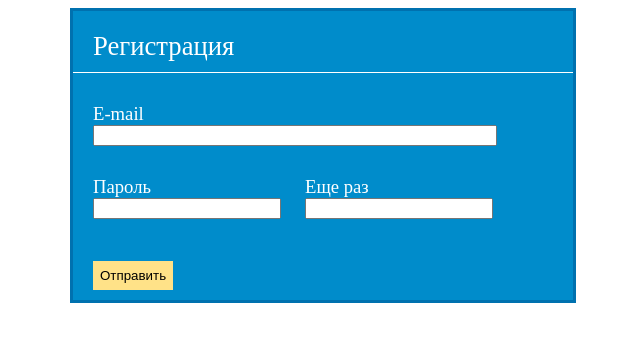
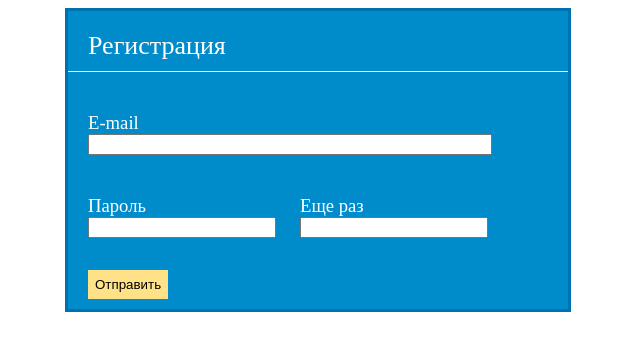
Before and after one commit to IvoryD/Test-Inst, a plain HTML site: page #2Registration Form/index.html in a window 1280 px wide. Shown: the whole page, without its empty margins (322-962 px from the left). Drawn offline with Linux system fonts and the light colour scheme.

Commit message:
lesson_2

```diff
--- a/#1Menu/main.css
+++ b/#1Menu/main.css
@@ -1,16 +1,72 @@
+/* http://meyerweb.com/eric/tools/css/reset/
+   v2.0 | 20110126
+   License: none (public domain)
+*/
+
+html, body, div, span, applet, object, iframe,
+h1, h2, h3, h4, h5, h6, p, blockquote, pre,
+a, abbr, acronym, address, big, cite, code,
+del, dfn, em, img, ins, kbd, q, s, samp,
+small, strike, strong, sub, sup, tt, var,
+b, u, i, center,
+dl, dt, dd, ol, ul, li,
+fieldset, form, label, legend,
+table, caption, tbody, tfoot, thead, tr, th, td,
+article, aside, canvas, details, embed,
+figure, figcaption, footer, header, hgroup,
+menu, nav, output, ruby, section, summary,
+time, mark, audio, video {
+	margin: 0;
+	padding: 0;
+	border: 0;
+	font-size: 100%;
+	font: inherit;
+	vertical-align: baseline;
+}
+/* HTML5 display-role reset for older browsers */
+article, aside, details, figcaption, figure,
+footer, header, hgroup, menu, nav, section {
+	display: block;
+}
+body {
+	line-height: 1;
+}
+ol, ul {
+	list-style: none;
+}
+blockquote, q {
+	quotes: none;
+}
+blockquote:before, blockquote:after,
+q:before, q:after {
+	content: '';
+	content: none;
+}
+table {
+	border-collapse: collapse;
+	border-spacing: 0;
+}
+/*=============================================*/
+
+
 .menu{
     width: 200px;
     background-color: rgb(248, 230, 158);
     border-radius: 10px;
-    border: 1px solid black;
+    border: 1px solid rgb(0, 0, 0);
     box-shadow: 5px 5px rgb(162, 38, 36);
+    margin-left: 10px;
+    margin-top: 10px;
 }
 
-li{
+.dish{
     list-style-type: none;
     color: rgb(162, 38, 36);
-    font-size: 12pt;
+    font-size: 14px;
     font-weight: bold;
     letter-spacing: -1px;
-    margin: -5px 0px 15px -30px;
+
+    margin-bottom: 10px;
+    margin-top: 10px;
+    margin-left: 10px;
 }
--- a/#2Registration Form/index.html
+++ b/#2Registration Form/index.html
@@ -11,29 +11,33 @@
 
 <body>
 
-    <form>
-        <fieldset>
-            <!-------------------------------------------------->
+    <div class="largeConteiner">
+
         <header>
             <span class="registery">Регистрация</span>
         </header>
-            <!-------------------------------------------------->
 
-            <div class="blockEmail">
-                <label class="text" for="email">E-mail</label><br>
+        <form>
+
+
+            <fieldset>
+
+                <div class="conteinerEmail">
+                    <label class="text" for="email">E-mail</label>
                     <input class="inputEmail" type="email" required>
                 </div>
 
                 <div class="blockPassword">
 
-                <div>
-                    <label class="text" for="password">Пароль</label><br>
+                    <div class="conteinerPassword">
+                        <label class="text" for="password">Пароль</label>
                         <input id="password" name="password" type="password" requiredonkeyup='check();'>
                     </div>
 
-                <div>
-                    <label class="text" for="password">Еще раз</label><br>
-                    <input id="confirm_password" name="confirm_password" type="password" required onkeyup='check();'><br>
+                    <div class="conteinerConfirmPassword">
+                        <label class="text" for="confirm_password">Еще раз</label>
+                        <input id="confirm_password" name="confirm_password" type="password" required
+                            onkeyup='check();'>
                         <span id='message'></span>
                     </div>
 
@@ -44,6 +48,7 @@
             </fieldset>
         </form>
 
+    </div>
 </body>
 
 </html>
--- a/#2Registration Form/main.css
+++ b/#2Registration Form/main.css
@@ -1,21 +1,16 @@
 header{
-    border-bottom: 1px solid white;
     padding-left: 20px;
     padding-top: 20px;
     padding-bottom: 10px;
+    background: rgb(0, 140, 203);
+    width: 480px;
+    border-bottom: 1px solid white;
 }
 
+
 .registery{
-    font-size: 20pt;
-    color: white;
-}
-
-body{
-    display: flex;
-    flex-direction: column;
-    align-items: flex-end;
-    justify-content: center;
-    align-items:center;
+    font-size: 26px;
+    color: rgb(255, 255, 255);
 }
 
 form{
@@ -25,14 +20,15 @@ form{
 
 fieldset{
     padding: 0px 0px 0px 0px;
-    border: solid rgb(0, 113, 175);
     background: rgb(0, 140, 203);
     width: 500px;
+    border:none;
+    margin-inline-start: 0;
 }
 
 .text{
     margin-top: 10px;
-    color: white;
+    color: rgb(255, 255, 255);
     font-size: 14pt;
 }
 
@@ -47,11 +43,38 @@ fieldset{
 #password{
     width: 180px;
 }
+/*======================= flex ==========================*/
+.largeConteiner{
+    display: flex;
+    flex-direction: column;
+    border: solid rgb(0, 113, 175);
 
-.blockEmail{
+}
+body{
+    display: flex;
+    flex-direction: column;
+    align-items: flex-end;
+    justify-content: center;
+    align-items:center;
+}
+
+.conteinerEmail{
+    display: flex;
+    flex-direction: column;
     margin-top: 30px;
     margin-left:20px;
 }
+
+.conteinerPassword{
+    display: flex;
+    flex-direction: column;
+}
+
+.conteinerConfirmPassword{
+    display: flex;
+    flex-direction: column;
+}
+/*======================= flex ==========================*/
 
 .blockPassword{
     width:400px;
@@ -65,7 +88,7 @@ fieldset{
 .sendButton{
     background-color: rgb(255, 226, 136);
     font-size:10pt;
-    color:black;
+    color:rgb(0, 0, 0);
     border:0;
     outline: none;
 
--- a/#5Article/main.css
+++ b/#5Article/main.css
@@ -7,12 +7,13 @@ body{
     align-items:center;
 }
 
-span{
+p{
     color:rgb(0, 0, 0);
 }
 
 .content{
     position: relative;
+    width: 388px;
     margin-top:150px;
     padding: 10px;
     padding-top: 50px;
@@ -48,3 +49,8 @@ span{
     z-index: 500;
     transform: rotate(30deg);
 }
+
+.cube{
+    vertical-align: super;
+    font-size: 10px;
+}
--- a/#6Header/main.css
+++ b/#6Header/main.css
@@ -6,10 +6,13 @@ header{
     width:400px;
 }
 .text{
+    border-top: 1px solid rgb(255, 255, 255);
+    border-left: 1px solid rgb(255, 255, 255);
+
     background-color: rgb(222, 230, 225);
     width:350px;
     padding: 15px;
     position: relative;
-    top:-10px;
-    left: 50px;
+    top:-11px;
+    left: 49px;
 }
```
Also changed, not shown: #1Menu/index.html (+5 -5 lines), #4Pointing Block/index.html (+2 -2 lines), #4Pointing Block/main.css (+4 -4 lines), #5Article/index.html (+11 -11 lines), #7Equalizer/index.html (+6 -6 lines), #7Equalizer/main.css (+6 -6 lines), #6Header/index.html (indentation only). Lines whose indentation alone changed are shown as unchanged.
